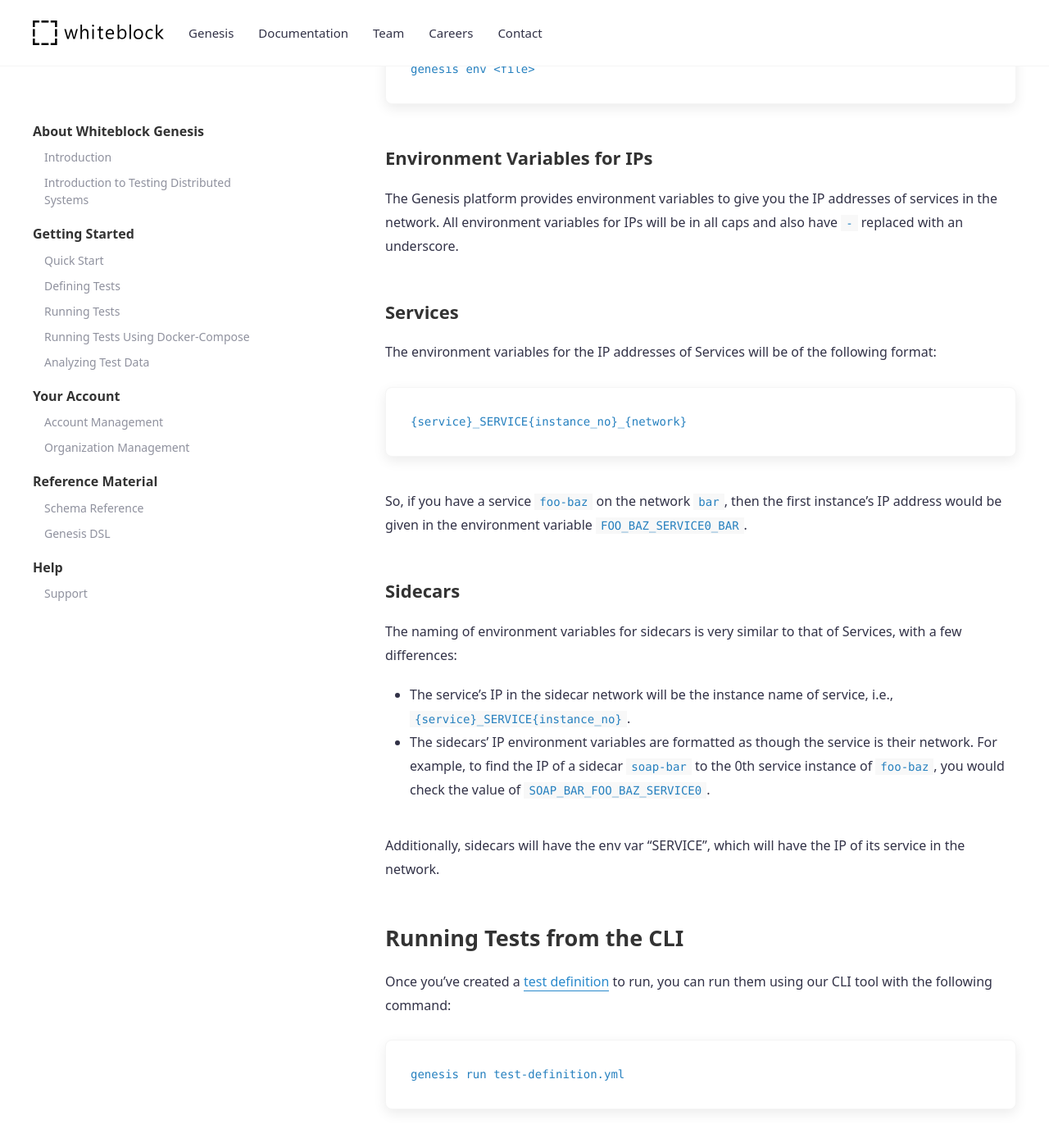
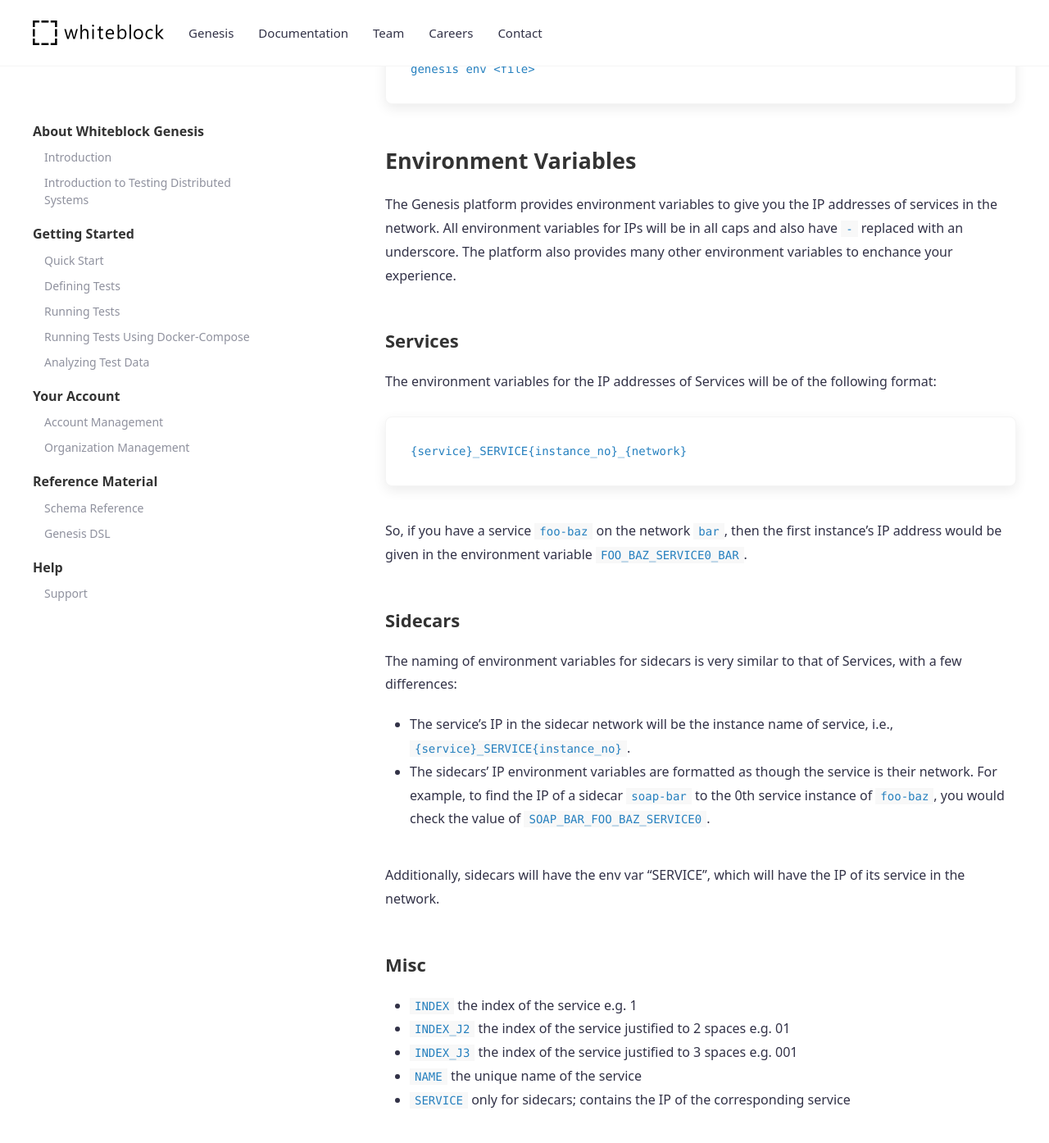
Before and after one commit to whiteblock/genesis-docs, a Jekyll site: the page built from _docs/running_tests.md, in a window 1280 px wide and 1400 px high, scrolled down 488 px. Shown: the top 1394 px of the window at 82% size. Built offline with Jekyll 4.4.1, drawn with Linux system fonts in a browser that asks for light colours.

Commit message:
document more environment variables

````diff
--- a/_docs/running_tests.md
+++ b/_docs/running_tests.md
@@ -16,8 +16,8 @@ Once you've downloaded the Whiteblock Genesis CLI, run the following command to
 genesis env <file>
 ```
 
-### Environment Variables for IPs
-The Genesis platform provides environment variables to give you the IP addresses of services in the network. All environment variables for IPs will be in all caps and also have `-` replaced with an underscore.
+## Environment Variables
+The Genesis platform provides environment variables to give you the IP addresses of services in the network. All environment variables for IPs will be in all caps and also have `-` replaced with an underscore. The platform also provides many other environment variables to enchance your experience.
 
 ### Services
 The environment variables for the IP addresses of Services will be of the following format:
@@ -35,6 +35,12 @@ The naming of environment variables for sidecars is very similar to that of Serv
 
 Additionally, sidecars will have the env var "SERVICE", which will have the IP of its service in the network.
 
+### Misc
+* `INDEX` the index of the service e.g. 1
+* `INDEX_J2` the index of the service justified to 2 spaces e.g. 01
+* `INDEX_J3` the index of the service justified to 3 spaces e.g. 001
+* `NAME` the unique name of the service
+* `SERVICE` only for sidecars; contains the IP of the corresponding service
 ## Running Tests from the CLI
 
 Once you've created a [test definition](/defining_tests.html) to run, you can run them using our CLI tool with the following command:
````
